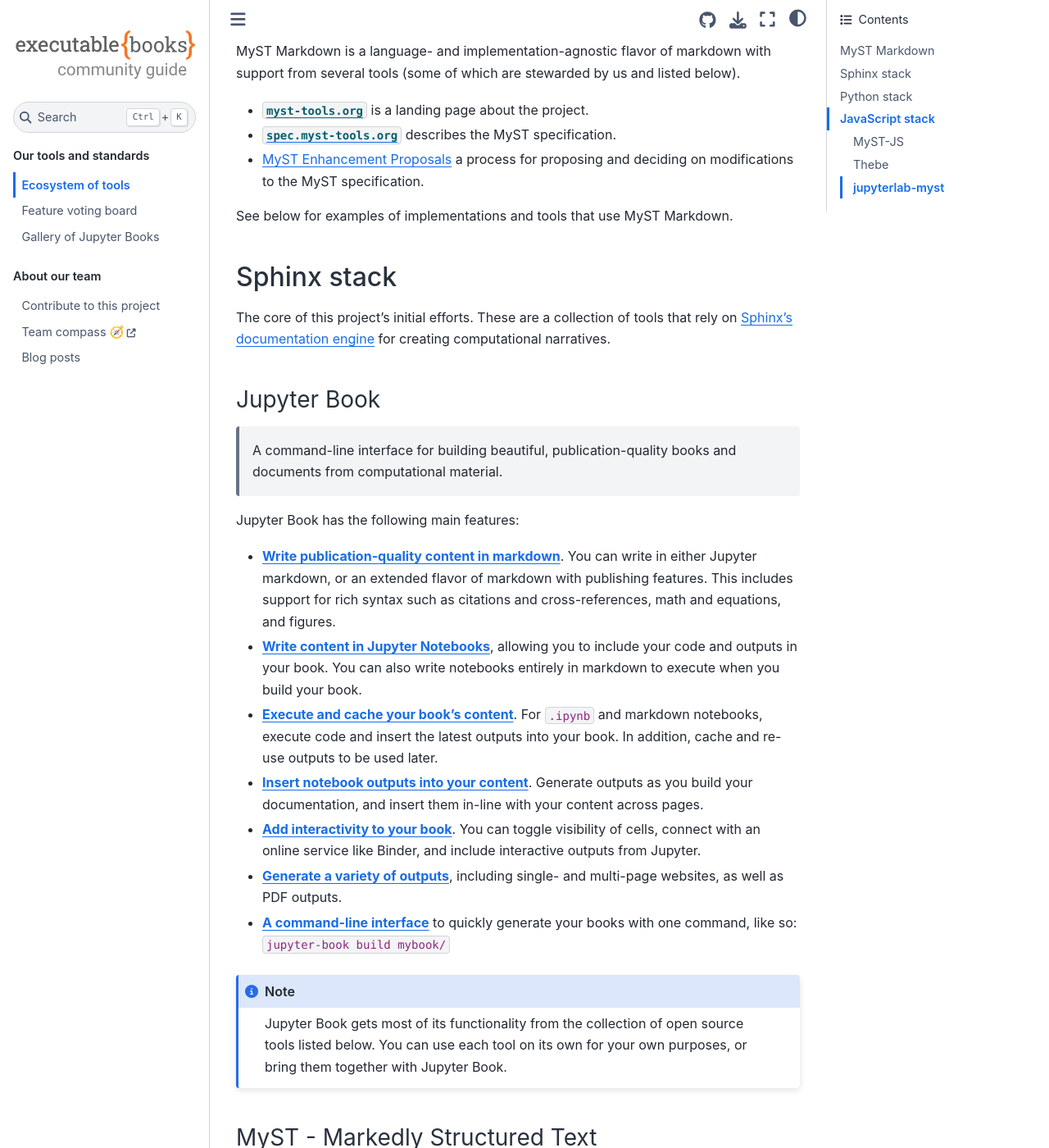
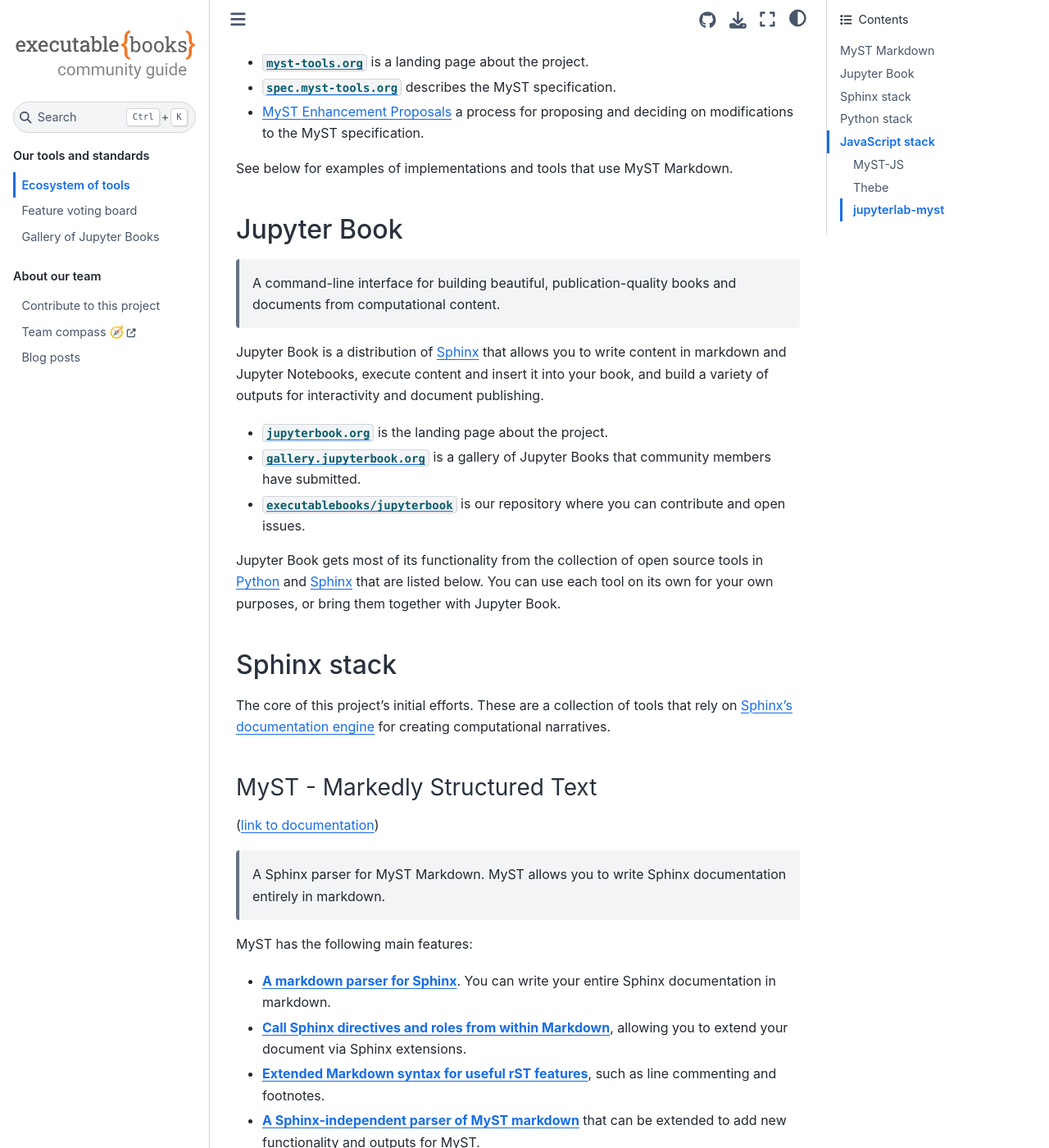
Before and after one commit to executablebooks/meta, a Sphinx documentation site: the page built from docs/tools.md, in a window 1280 px wide and 1400 px high, scrolled down 395 px. Shown: the whole window at 82% size. Built offline with Sphinx 7.4.7 and the Sphinx Book theme 1.1.4, drawn with Linux system fonts in a browser that asks for light colours; some of the changed text lies outside the part shown.

Commit message:
Updating some top-page tools links

````diff
--- a/docs/tools.md
+++ b/docs/tools.md
@@ -3,17 +3,7 @@
 There are several major tools that we have developed, or are contributing to,
 as a part of this project. This page describes a few major components.
 
-:::{dropdown} A high level overview
-:color: primary
-
-Below is a diagram providing a high-level view of some major projects in this ecosystem.
-It is very large!
-We recommend downloading it and zooming in :-)
-
-```{image} _static/python-stack.excalidraw.svg
-```
-:::
-
+(tools:myst)=
 ## MyST Markdown
 
 > An extensible, semantic, and community-driven flavor of markdown designed for scientific and computational narratives.
@@ -26,43 +16,25 @@
 
 See below for examples of implementations and tools that use MyST Markdown.
 
+(tools:jupyter-book)=
+## Jupyter Book
+
+> A command-line interface for building beautiful, publication-quality books and documents from computational content.
+
+Jupyter Book is a distribution of [Sphinx](https://sphinx-doc.org) that allows you to write content in markdown and Jupyter Notebooks, execute content and insert it into your book, and build a variety of outputs for interactivity and document publishing.
+
+- [`jupyterbook.org`](https://jupyterbook.org) is the landing page about the project.
+- [`gallery.jupyterbook.org`](https://executablebooks.org/en/latest/gallery.html) is a gallery of Jupyter Books that community members have submitted.
+- [`executablebooks/jupyterbook`](https://github.com/executablebooks/jupyter-book) is our repository where you can contribute and open issues.
+
+Jupyter Book gets most of its functionality from the collection of open source tools in [Python](tools:python) and [Sphinx](tools:sphinx) that are listed below.
+You can use each tool on its own for your own purposes, or bring them together with Jupyter Book.
+
+(tools:sphinx)=
 ## Sphinx stack
 
 The core of this project's initial efforts.
 These are a collection of tools that rely on [Sphinx's documentation engine](https://sphinx-doc.org) for creating computational narratives.
-
-### Jupyter Book
-
-> A command-line interface for building beautiful, publication-quality books and documents from computational material.
-
-Jupyter Book has the following main features:
-
-* **[Write publication-quality content in markdown](https://jupyterbook.org/content-types/markdown.html)**. You can
-  write in either Jupyter markdown, or an extended flavor of markdown with publishing features.
-  This includes support for rich syntax such as citations and cross-references,
-  math and equations, and figures.
-* **[Write content in Jupyter Notebooks](https://jupyterbook.org/content-types/notebooks.html)**, allowing
-  you to include your code and outputs in your book. You can also write
-  notebooks entirely in markdown to execute when you
-  build your book.
-* **[Execute and cache your book's content](https://jupyterbook.org/content/execute.html)**. For `.ipynb` and
-  markdown notebooks, execute code and insert the latest outputs into your book.
-  In addition, cache and re-use outputs to be used later.
-* **[Insert notebook outputs into your content](https://jupyterbook.org/content/executable/output-insert.html)**. Generate outputs
-  as you build your documentation, and insert them in-line with your content across pages.
-* **[Add interactivity to your book](https://jupyterbook.org/interactive/launchbuttons.html)**. You can
-  toggle visibility of cells, connect with an online service like Binder,
-  and include interactive outputs from Jupyter.
-* **[Generate a variety of outputs](https://jupyterbook.org/start/build.html)**, including single- and multi-page websites,
-  as well as PDF outputs.
-* **[A command-line interface](https://jupyterbook.org/reference/cli.html)** to quickly generate your books with one
-  command, like so: `jupyter-book build mybook/`
-
-```{note}
-Jupyter Book gets most of its functionality from the collection of open source tools
-listed below. You can use each tool on its own for your own purposes, or bring them
-together with Jupyter Book.
-```
 
 ### MyST - Markedly Structured Text
 
@@ -134,6 +106,7 @@
 * [`sphinx-togglebutton`](https://sphinx-togglebutton.readthedocs.io/)
 * [`sphinx-autobuild`](https://github.com/executablebooks/sphinx-autobuild)
 
+(tools:python)=
 ## Python stack
 
 These are tools written in Python but meant to be re-used across many projects.
````
Also changed, not shown: docs/index.md (+60 -6 lines).
